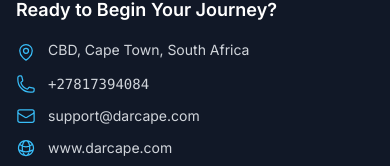
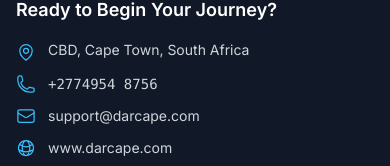
Before and after one commit to Mus90/dar_cape_medical, a Next.js app: page /en in a window 390 px wide. Shown: the part 4672-4838 px from the top of the page. Built offline with nearby package versions, Linux system fonts and the light colour scheme.

Commit message:
Update phone number

```diff
--- a/src/components/layout/Footer.tsx
+++ b/src/components/layout/Footer.tsx
@@ -84,7 +84,7 @@
               <div className="flex items-center space-x-3 rtl:space-x-reverse">
                 <PhoneIcon className="h-5 w-5 text-primary-400 flex-shrink-0" />
                 <p className="text-gray-300 text-sm">
-                  <span dir="ltr" className="font-mono">+27817394084</span>
+                  <span dir="ltr" className="font-mono">+2774954 8756</span>
                 </p>
               </div>
               <div className="flex items-center space-x-3 rtl:space-x-reverse">
```
Also changed, not shown: 22 other files (tests, documents, lock files or other folders).
